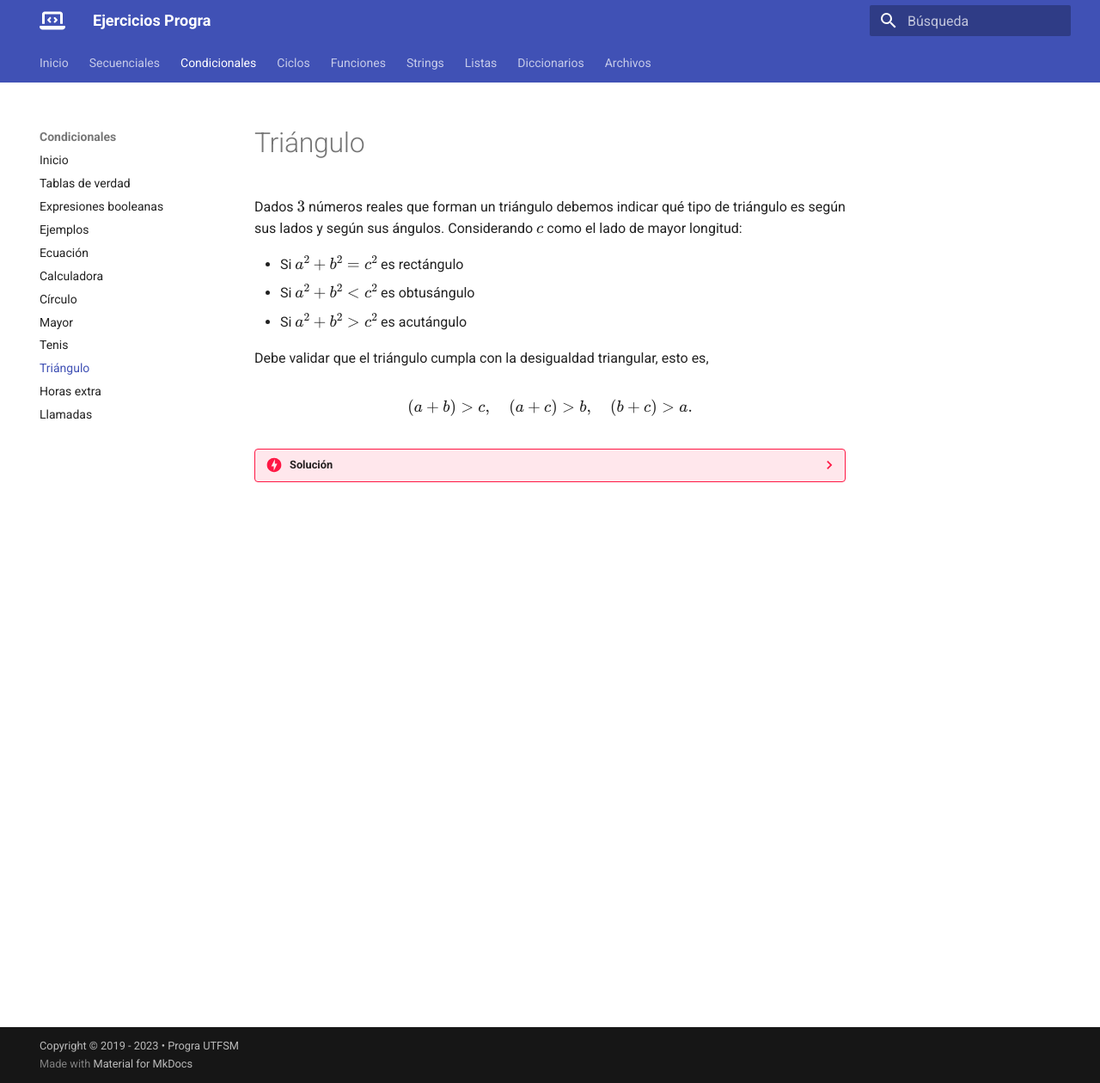
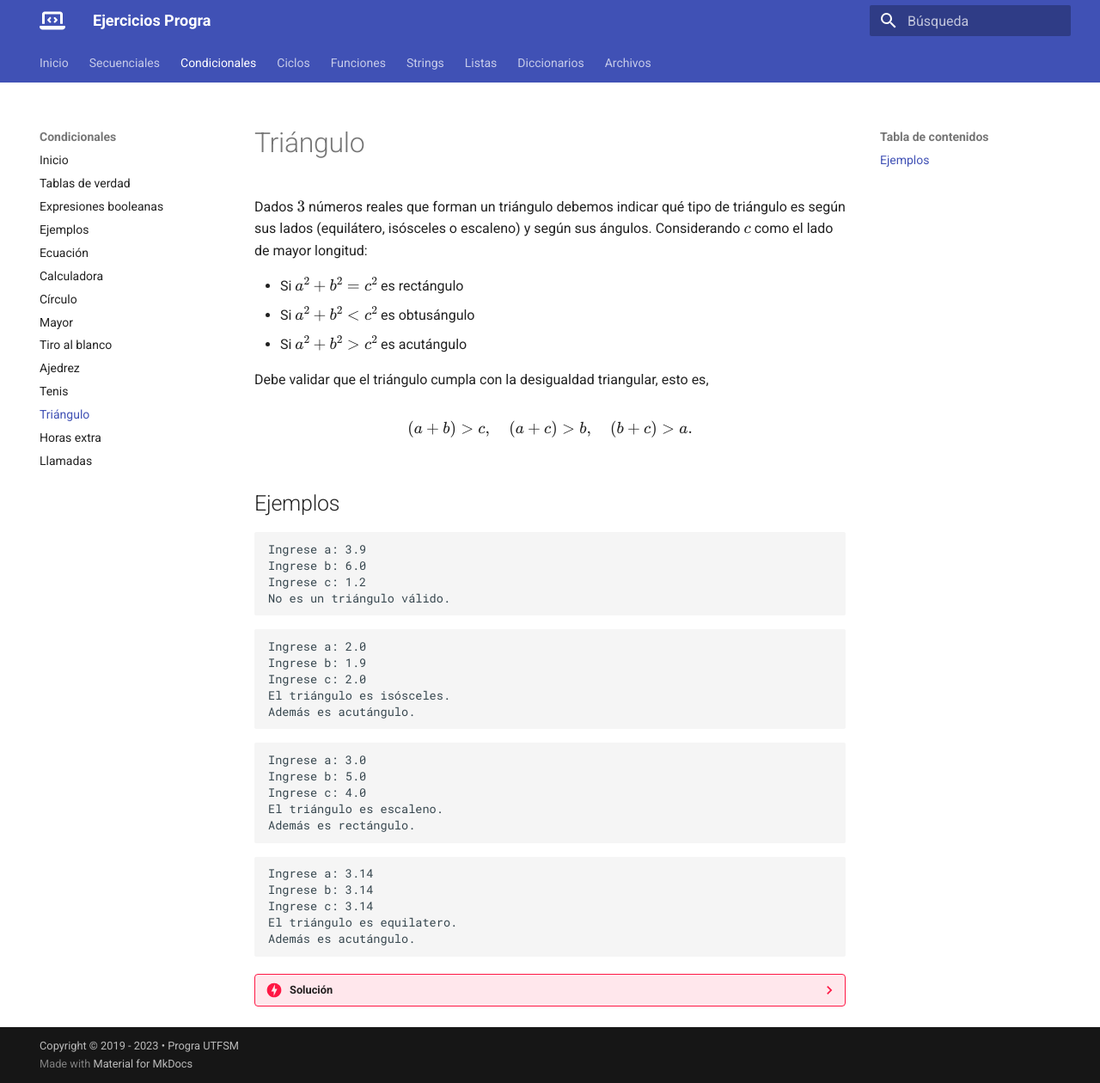
Before and after one commit to progra-utfsm/ejercicios, an MkDocs documentation site: the page built from docs/condicionales/triangulo.md, in a window 1280 px wide and 1260 px high. Shown: the whole window at 86% size. Built offline with MkDocs 1.6.1 and Material for MkDocs 9.7.7, drawn with Linux system fonts in a browser that asks for light colours.

Commit message:
Más ejercicios de condicionales

````diff
--- a/docs/condicionales/triangulo.md
+++ b/docs/condicionales/triangulo.md
@@ -1,6 +1,6 @@
 # Triángulo
 
-Dados $3$ números reales que forman un triángulo debemos indicar qué tipo de triángulo es según sus lados y según sus ángulos.
+Dados $3$ números reales que forman un triángulo debemos indicar qué tipo de triángulo es según sus lados (equilátero, isósceles o escaleno) y según sus ángulos.
 Considerando $c$ como el lado de mayor longitud:
 
 - Si $a^2 + b^2 = c^2$ es rectángulo
@@ -13,6 +13,40 @@ Debe validar que el triángulo cumpla con la desigualdad triangular, esto es,
     (a + b) > c, \quad (a + c) > b, \quad (b + c) > a.
 \end{equation}
 
+## Ejemplos
+
+```
+Ingrese a: 3.9
+Ingrese b: 6.0
+Ingrese c: 1.2
+No es un triángulo válido.
+```
+
+```
+Ingrese a: 2.0
+Ingrese b: 1.9
+Ingrese c: 2.0
+El triángulo es isósceles.
+Además es acutángulo.
+```
+
+```
+Ingrese a: 3.0
+Ingrese b: 5.0
+Ingrese c: 4.0
+El triángulo es escaleno.
+Además es rectángulo.
+```
+
+```
+Ingrese a: 3.14
+Ingrese b: 3.14
+Ingrese c: 3.14
+El triángulo es equilatero.
+Además es acutángulo.
+```
+
+
 ??? danger "Solución"
     ```python
     --8<-- "python/condicionales/triangulo.py"
--- a/docs/python/condicionales/triangulo.py
+++ b/docs/python/condicionales/triangulo.py
@@ -1,17 +1,17 @@
 # Programa que valida un triángulo y dice de qué tipo es
-a = float(input('a: '))
-b = float(input('b: '))
-c = float(input('c: '))
+a = float(input('Ingrese a: '))
+b = float(input('Ingrese b: '))
+c = float(input('Ingrese c: '))
 
 if a + b > c and a + c > b and b + c > a: # Cumple desigualdad triangular
 
    # Se determina ahora el tipo de triángulo de acuerdo a sus lados:
    if a == b and b == c:
-      print('Triángulo equilátero')
+      print('El triángulo es equilátero')
    elif a == b or a == c or b == c:
-      print('Triángulo isósceles')
+      print('El triángulo es isósceles')
    else:
-      print('Triángulo escaleno')
+      print('El triángulo es escaleno')
 
    # Se determina ahora el tipo de triángulo de acuerdo a sus ángulos:
    # Primero se deja el lado mayor en hipotenusa y los restantes en a y b
@@ -26,11 +26,11 @@ if a + b > c and a + c > b and b + c > a: # Cumple desigualdad triangular
 
    # Ahora se determina el tipo
    if a ** 2 + b ** 2 == c ** 2:
-      print('Además es rectángulo')
+      print('Además es rectángulo.')
    elif a ** 2 + b ** 2 < c ** 2:
-      print('Además es obtusángulo')
+      print('Además es obtusángulo.')
    else:
-      print('Además es acutángulo')
+      print('Además es acutángulo.')
 else:
    # No cumple la desigualdad triangular
-   print('No se puede formar un triangulo con', a, b, c)
+   print('No es un triángulo válido.')
--- a/mkdocs.yml
+++ b/mkdocs.yml
@@ -35,6 +35,8 @@ nav:
     - Calculadora: condicionales/calculadora.md
     - Círculo: condicionales/circulo.md
     - Mayor: condicionales/mayor.md
+    - Tiro al blanco: condicionales/tiro.md
+    - Ajedrez: condicionales/ajedrez.md
     - Tenis: condicionales/tenis.md
     - Triángulo: condicionales/triangulo.md
     - Horas extra: condicionales/horas_extra.md
````
Also changed, not shown: docs/condicionales/ajedrez.md (added, +39 -0 lines), docs/condicionales/tiro.md (added, +28 -0 lines), docs/python/condicionales/ajedrez.py (added, +12 -0 lines), docs/python/condicionales/tiro.py (added, +15 -0 lines), docs/images/ajedrez.png (added), docs/images/tiro.png (added).
